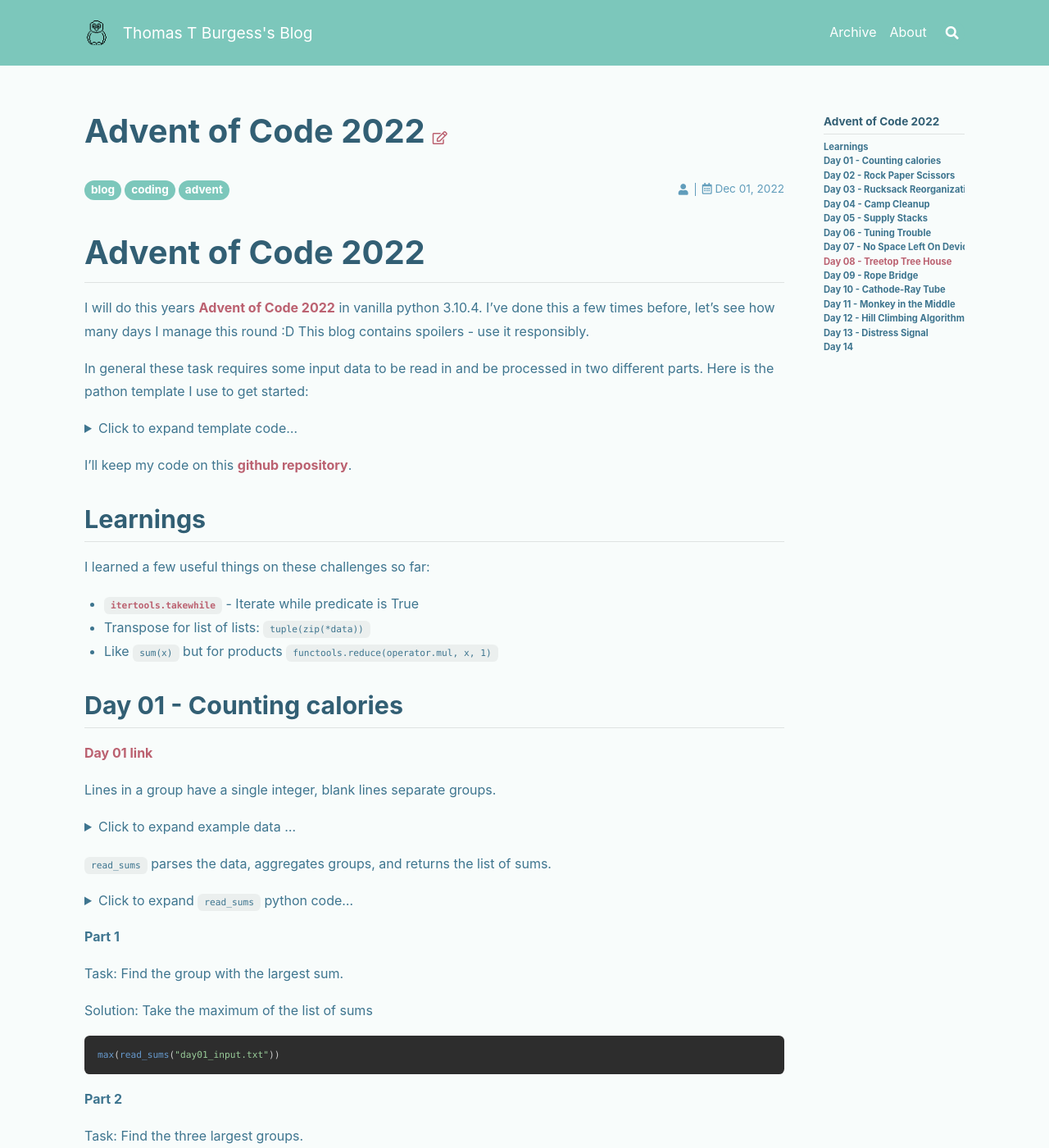
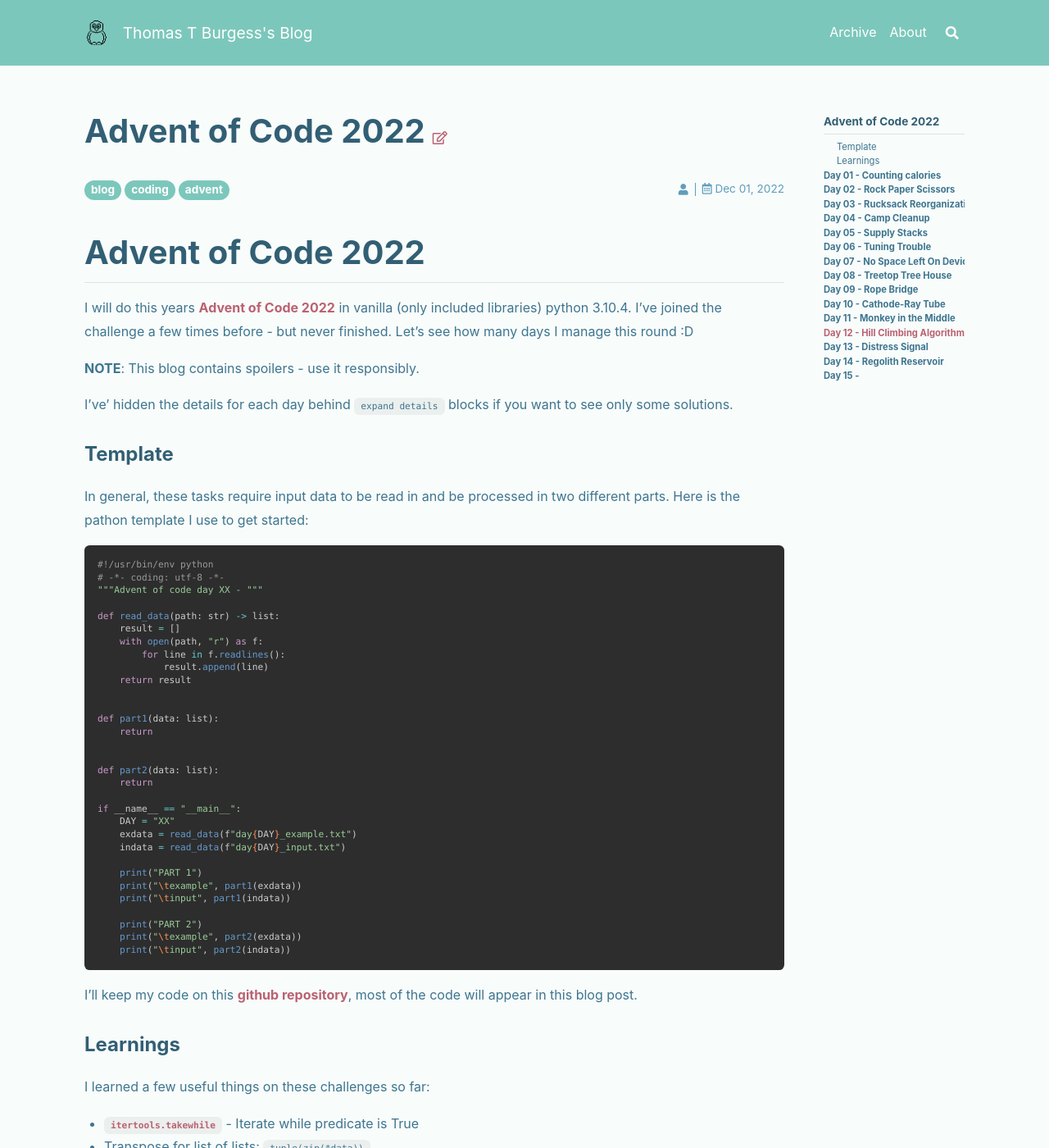
Before and after one commit to thomasburgess/thomasburgess.github.io, a Jekyll site: the page built from _posts/2022-12-01-aoc22.md, in a window 1280 px wide and 1400 px high. Shown: the whole window at 82% size. Built offline with Jekyll 4.4.1, drawn with Linux system fonts in a browser that asks for light colours; nearby versions of some CDN libraries; comment, search, counter and statistics services are not loaded; some of the changed text lies outside the part shown.

Commit message:
aoc2022: update design

````diff
--- a/_posts/2022-12-01-aoc22.md
+++ b/_posts/2022-12-01-aoc22.md
@@ -14,11 +14,18 @@
 
 # Advent of Code 2022
 
-I will do this years [Advent of Code 2022](https://adventofcode.com/2022) in vanilla python 3.10.4. I've done this a few times before, let's see how many days I manage this round :D This blog contains spoilers - use it responsibly.
+I will do this years [Advent of Code 2022](https://adventofcode.com/2022) in vanilla (only included libraries) python 3.10.4.
+I've joined the challenge a few times before - but never finished.
+Let's see how many days I manage this round :D
 
-In general these task requires some input data to be read in and be processed in two different parts. Here is the pathon template I use to get started:
+**NOTE**: This blog contains spoilers - use it responsibly.
 
-{% details Click to expand template code... %}
+I've' hidden the details for each day behind `expand details` blocks if you want to see only some solutions.
+
+### Template
+
+In general, these tasks require input data to be read in and be processed in two different parts. Here is the pathon template I use to get started:
+
 ```python
 #!/usr/bin/env python
 # -*- coding: utf-8 -*-
@@ -31,37 +38,48 @@
             result.append(line)
     return result
 
+
+def part1(data: list):
+    return
+
+
+def part2(data: list):
+    return
+
 if __name__ == "__main__":
-    exdata = read_data("dayXX_example.txt")
-    indata = read_data("dayXX_input.txt")
+    DAY = "XX"
+    exdata = read_data(f"day{DAY}_example.txt")
+    indata = read_data(f"day{DAY}_input.txt")
 
     print("PART 1")
-    print("example", part1(exdata))
-    print("input", part1(indata))
+    print("\texample", part1(exdata))
+    print("\tinput", part1(indata))
 
     print("PART 2")
-    print("example", part2(exdata))
-    print("input", part2(indata))
+    print("\texample", part2(exdata))
+    print("\tinput", part2(indata))
 ```
-{% enddetails %}
 
-I'll keep my code on this [github repository](https://github.com/thomasburgess/advent2022).
+I'll keep my code on this [github repository](https://github.com/thomasburgess/advent2022), most of the code will appear in this blog post.
 
-## Learnings
+### Learnings
 
 I learned a few useful things on these challenges so far:
 
 * [`itertools.takewhile`](https://docs.python.org/3.8/library/itertools.html#itertools.takewhile) - Iterate while predicate is True
 - Transpose for list of lists: `tuple(zip(*data))`
 - Like `sum(x)` but for products `functools.reduce(operator.mul, x, 1)`
+* The use of [`functools.cmp_to_key`](https://docs.python.org/3/library/functools.html#functools.cmp_to_key) and key functions to change how `sort`, `max`, and similar functions work in python
+
 
 ## Day 01 - Counting calories
 
 [Day 01 link](https://adventofcode.com/2022/day/1)
 
+{% details Click to expand Day01 solution %}
+
 Lines in a group have a single integer, blank lines separate groups.
 
-{% details Click to expand example data ... %}
 ```
 1000
 2000
@@ -78,12 +96,9 @@
 
 10000
 ```
-{% enddetails %}
-
 
 `read_sums` parses the data, aggregates groups, and returns the list of sums.
 
-{% details Click to expand `read_sums` python code... %}
 ```python
 def read_sums(path):
     result = [0]  # Start with single empty sum
@@ -95,7 +110,6 @@
             result[-1] = result[-1] + int(line)
     return result
 ```
-{% enddetails %}
 
 **Part 1**
 
@@ -117,25 +131,27 @@
 sum(sorted(read_sums("day01_input.txt"))[-3:])
 ```
 
+{% enddetails %}
+
+
 ## Day 02 - Rock Paper Scissors
 
 [Day 02 link](https://adventofcode.com/2022/day/2)
+
+{% details Click to expand Day02 solution %}
 
 Data: rows with games, the first column is the opponent move, and the second is the player move.
 
 Move encoding: Rock, paper, and scissors is A, B, C for opponent, and X, Y, Z for player.
 
-{% details Click to expand example data... %}
 ```
 A Y
 B X
 C Z
 ```
-{% enddetails %}
 
 `read_strats` parses the data and converts character representation to 0, 1, 2
 
-{% details Click to expand `read_strats` python code... %}
 ```python
 def read_strats(path: str) -> list[int]:
     with open(path, "r") as f:
@@ -144,7 +160,6 @@
             for i, j in (x.split() for x in f.readlines())
         ]
 ```
-{% enddetails %}
 
 **Part 1**
 
@@ -154,12 +169,10 @@
 
 The `score` function computes the score for a single game:
 
-{% details Click to expand `score` python code... %}
 ```python
 def score(i, j):
     return j + 1 + [[3, 0, 6], [6, 3, 0], [0, 6, 3]][j][i]
 ```
-{% enddetails %}
 
 With this the total score is
 
@@ -174,12 +187,10 @@
 
 Using `transform` the second column is transformed to the old format:
 
-{% details Click to expand `transform` python code... %}
 ```python
 def transform(i, j):
     return [[2, 0, 1], [0, 1, 2], [1, 2, 0]][j][i]
 ```
-{% enddetails %}
 
 and then the total score (using part1 on the transformed data) is
 
@@ -188,13 +199,16 @@
     return part1(map(lambda x: (x[0], transform(*x)), strats))
 ```
 
+{% enddetails %}
+
 ## Day 03 - Rucksack Reorganization
 
 [Day 03 link](https://adventofcode.com/2022/day/3)
 
+{% details Click to expand Day03 solution %}
+
 Each row of data is a rucksack with a string of characters `[a-zA-Z]`.
 
-{% details Click to expand example data... %}
 ```
 vJrwpWtwJgWrhcsFMMfFFhFp
 jqHRNqRjqzjGDLGLrsFMfFZSrLrFZsSL
@@ -203,20 +217,16 @@
 ttgJtRGJQctTZtZT
 CrZsJsPPZsGzwwsLwLmpwMDw
 ```
-{% enddetails %}
 
 Each character corresponds to a priority: a=1,..., z=27, A=27,..., Z=52.
 
-{% details Click to expand `priority` python code... %}
 ```python
 def priority(c: chr) -> int:
     return (ord(c) - ord("A") + 27) if c.isupper() else (ord(c) - ord("a") + 1)
 ```
-{% enddetails %}
 
 With this sack data is read with `read_sacks`.
 
-{% details Click to expand `read_sacks` python code... %}
 ```python
 def read_sacks(path: str)->list[list[int]]:
     result = []
@@ -225,7 +235,6 @@
             result.append(list(map(priority, line.strip())))
     return result
 ```
-{% enddetails %}
 
 **Part 1**
 
@@ -233,7 +242,6 @@
 
 Part 1 is solved by summing the set intersections of the first and second part of the sacks:
 
-{% details Click to expand `part1` python code... %}
 ```python
 def part1(sacks: list[list[int]]) -> int:
     return sum(
@@ -241,8 +249,6 @@
     )
 
 ```
-{% enddetails %}
-
 
 **Part 2**
 
@@ -250,7 +256,6 @@
 
 This part is solved by summing the intersections of  consecutive sacks, as follows:
 
-{% details Click to expand `part2` python code... %}
 ```python
 def part2(sacks: list[list[int]]) -> int:
     return sum(
@@ -262,15 +267,17 @@
         )
     )
 ```
+
 {% enddetails %}
 
 ## Day 04 - Camp Cleanup
 
 [Day 04 link](https://adventofcode.com/2022/day/4)
 
+{% details Click to expand Day04 solution %}
+
 Each row shows a pair separated by `,`, each entry is a range `low-high`.
 
-{% details Click to expand example data... %}
 ```
 2-4,6-8
 2-3,4-5
@@ -279,11 +286,9 @@
 6-6,4-6
 2-6,4-8
 ```
-{% enddetails %}
 
 With this sack data is read with `read_pairs`.
 
-{% details Click to expand `read_pairs` python code... %}
 ```python
 def read_pairs(path: str):
     result = []
@@ -292,8 +297,6 @@
             result.append(list(map(int, line.replace("-", ",").split(","))))
     return result
 ```
-{% enddetails %}
-
 
 **Part 1**
 
@@ -301,7 +304,6 @@
 
 Solution: check if one pair overlaps the other in either order.
 
-{% details Click to expand `count_contained` python code... %}
 ```python
 def count_contained(pairs: list[list[int]]) -> int:
     return sum(
@@ -312,7 +314,6 @@
         )
     )
 ```
-{% enddetails %}
 
 **Part 2**
 
@@ -320,7 +321,6 @@
 
 Solution: Check if range bounds overlap in any way
 
-{% details Click to expand `count_contained` python code... %}
 ```python
 def count_overlaps(pairs: list[list[int]]) -> int:
     return sum(
@@ -331,15 +331,19 @@
         )
     )
 ```
+
 {% enddetails %}
 
 ## Day 05 - Supply Stacks
 
-[Day 05 link](https://adventofcode.com/2022/day/6)
+[Day 05 link](https://adventofcode.com/2022/day/5)
+
+For me the whole challenge here was to parse the data.
+
+{% details Click to expand Day05 solution %}
 
 The data is split into two parts separated by a blank line. In the first part, stacks of items are listed in columns, with column index on the last row (this index can be ignored). Items are on the form `[X]` where `X` is a single character item id. In the second part a sequence of moves with item count count, source column, destination column are listed.
 
-{% details Click to expand example data... %}
 ```
     [D]
 [N] [C]
@@ -351,11 +355,8 @@
 move 2 from 2 to 1
 move 1 from 1 to 2
 ```
-{% enddetails %}
 
 The two parts are read in and processed with `read_stacks`:
-
-{% details Click to expand `read_stacks` python code... %}
 
 ```python
 def read_stacks(path: str) -> tuple[dict[int, list[chr]], list[list[int]]]:
@@ -377,16 +378,12 @@
 
     return {k + 1: [i for i in v if i] for k, v in stacks.items()}, moves
 ```
-{% enddetails %}
-
 
 **Part 1**
 
 Task: apply the moves and list the top item in the stack
 
 The moves are applied in sequence using `apply_moves`.
-
-{% details Click to expand `apply_moves` python code... %}
 
 ```python
 def apply_moves(
@@ -398,7 +395,6 @@
         stacks[s] = stacks[s][n:]
     return "".join([v[0] for k, v in stacks.items()])
 ```
-{% enddetails %}
 
 The reverse option is used to reorder the stack to work with the specification. For this task `reverse=True`.
 
@@ -406,16 +402,18 @@
 
 Task: same but with different ordering of added items.
 
-This is solved with `apply_moves` and `reverse=False`.
+This is solved with the same `apply_moves` function with `reverse=False`.
 
+{% enddetails %}
 
 ## Day 06 - Tuning Trouble
 
 [Day 06 link](https://adventofcode.com/2022/day/6)
 
-5 examples are given.
+{% details Click to expand Day06 solution %}
 
-{% details Click to expand example data... %}
+5 examples are given:
+
 ```
 7 mjqjpqmgbljsphdztnvjfqwrcgsmlb
 5 bvwbjplbgvbhsrlpgdmjqwftvncz
@@ -423,13 +421,10 @@
 10 nznrnfrfntjfmvfwmzdfjlvtqnbhcprsg
 11 zcfzfwzzqfrljwzlrfnpqdbhtmscgvjw
 ```
-{% enddetails %}
 
 Task: find message start - the first instance of four different consecutive characters.
 
 Solution: generate the length of the `set` of n character spans until it equals n. For this [`itertools.takewhile`](https://docs.python.org/3.8/library/itertools.html#itertools.takewhile) is very useful.
-
-{% details Click to expand `find_start` python code... %}
 
 ```python
 from itertools import takewhile
@@ -442,17 +437,18 @@
         )
     )
 ```
+Plugging in `n=4` into this gives the correct solution for part 1, and part 2 likewise with `n=14`.
+
 {% enddetails %}
-
-Plugging in `n=4` into this gives the correct solution for part 1, and part 2 likewise with `n=14`.
 
 ## Day 07 - No Space Left On Device
 
 [Day 07 link](https://adventofcode.com/2022/day/7)
 
+{% details Click to expand Day07 solution %}
+
 A file system is explored using `cd` and `ls`. The first `cd` is always to `/` and `ls` are always in current directory. Lines with commands starts with `$`. Listings of directories start with `dir`, and listings of file starts with file size.
 
-{% details Click to expand example data... %}
 ```
 $ cd /
 $ ls
@@ -478,11 +474,9 @@
 5626152 d.ext
 7214296 k
 ```
-{% enddetails %}
 
 The code is read into a tree strucutre of nested dictionaries using `read_tree`. For files the value is the filesize int instead of a dictionary. I based the thinking here on my [Tree Hack blog post](https://thomasburgess.github.io/blog/2021/07/18/tree_hack.html).
 
-{% details Click to expand `read_tree` python code... %}
 ```python
 def read_tree(path: str) -> dict:
     tree = {}
@@ -503,11 +497,9 @@
                     t = t[c]
     return tree
 ```
-{% enddetails %}
 
 with the tree structure in place, one can traverse the tree and collect the total size of each directory.
 
-{% details Click to expand `read_tree` python code... %}
 ```python
 def dir_size(tree: dict, base: str = "/") -> dict:
     result = {base: 0}
@@ -521,7 +513,6 @@
         result[base] += t[key]
     return result
 ```
-{% enddetails %}
 
 The data input for the problems is the output of `dir_size(read_data("input.txt"))`.
 
@@ -531,12 +522,10 @@
 
 Solution: sum sizes ignoring anything smaller than the threshold:
 
-{% details Click to expand `part1` python code... %}
 ```python
 def part1(data: dict, thresh=100000) -> int:
     return sum(v for k, v in data.items() if v < 100000)
 ```
-{% enddetails %}
 
 **Part 2**
 
@@ -544,21 +533,21 @@
 
 Solution: Take smallest element of items where `70000000-used+size>30000000`
 
-{% details Click to expand `part2` python code... %}
 ```python
 def part2(data: dict, total=70000000, req=30000000) -> int:
     return min(v for k, v in data.items() if total - data["/"] + v > req)
 ```
+
 {% enddetails %}
-
 
 ## Day 08 - Treetop Tree House
 
 [Day 08 link](https://adventofcode.com/2022/day/8)
 
+{% details Click to expand Day08 solution %}
+
 Data are heights of trees on a square grid.
 
-{% details Click to expand example data... %}
 ```
 30373
 25512
@@ -566,19 +555,15 @@
 33549
 35390
 ```
-{% enddetails %}
 
 The maps are read into a list of list of ints.
 
-{% details Click to expand `read_map` python code... %}
 ```python
 def read_map(path: str) -> tuple[tuple[int]]:
     """Read in data into 2D int array"""
     with open(path, "r") as f:
         return tuple(tuple(map(int, i.strip())) for i in f.readlines())
 ```
-{% enddetails %}
-
 
 **Part 1**
 
@@ -588,7 +573,6 @@
 The count is found as the sum of True values in a visibility matrix
 made by OR-ing together partial visibility matrices for each direction.
 
-{% details Click to expand `part1` python code... %}
 ```python
 def T(data: tuple[tuple[int]]) -> tuple[tuple[int]]:
     """Transpose list of lists"""
@@ -619,7 +603,6 @@
     """Sum visibilities"""
     return sum(sum(i) for i in visibility(data))
 ```
-{% enddetails %}
 
 **Part 2**
 
@@ -629,7 +612,6 @@
 
 This task took quite some time to debug, I think I didn't parse the instructions correctly...
 
-{% details Click to expand `part1` python code... %}
 ```python
 def count(v0: int, v: list[int]) -> int:
     """Count trees"""
@@ -660,15 +642,17 @@
             )
     return maxx
 ```
+
 {% enddetails %}
 
 ## Day 09 - Rope Bridge
 
 [Day 09 link](https://adventofcode.com/2022/day/9)
 
+{% details Click to expand Day09 solution %}
+
 Input data consists of moves with a direction (U,D,R,L) and a number of steps
 
-{% details Click to expand example data... %}
 ```
 R 4
 U 4
@@ -679,11 +663,9 @@
 L 5
 R 2
 ```
-{% enddetails %}
 
 The task is to move the head of a rope according to the moves, and track how the tail trails.
 
-{% details Click to expand `read_moves` python code... %}
 ```python
 def read_moves(path: str) -> list[tuple[str, int]]:
     with open(path, "r") as f:
@@ -691,11 +673,9 @@
             map(lambda x: (x[0], int(x[1])), (line.split() for line in f.readlines()))
         )
 ```
-{% enddetails %}
 
 The solution for part2 also solves part1 so I refactored simualte accordingly. As I had several bugs, I added a handy printer function to print the rope and locations visited by the tile:
 
-{% details Click to expand the `printer`python code... %}
 ```python
 def printer(x: list[list[int]], hashes: bool = False):
     c = ["#" if hashes else str(i) for i in range(len(x))]
@@ -715,11 +695,9 @@
             )
         )
 ```
-{% enddetails %}
 
 The simulation is fairly straight forward, once you decode the instructions...
 
-{% details Click to expand the solution python code... %}
 ```python
 def sign(x: int) -> int:
     return (x > 0) - (x < 0)
@@ -749,6 +727,14 @@
         printer(list(list(x) for x in visited), hashes=True)
     return len(visited)
 ```
+
+With this code the solutions are comptuted by running:
+
+```python
+print("part 1:", read_moves("input.txt"), 1)
+print("part 2:",read_moves("input.txt"), 9)
+```
+
 {% enddetails %}
 
 The printer gives this expected output for the tail visits for the longer example in part 2.
@@ -767,14 +753,12 @@
 .........########.....
 ```
 
-With this code the solutions are comptuted by running:
-
-```python
-print("part 1:", read_moves("input.txt"), 1)
-print("part 2:",read_moves("input.txt"), 9)
-```
 
 ## Day 10 - Cathode-Ray Tube
+
+[Day 10 link](https://adventofcode.com/2022/day/10)
+
+{% details Click to expand Day10 solution %}
 
 Data is instruction lists with `noop` (takes 1 cycle) and `addx` (takes 2 cycles). `addx dx` adds `dx` to the register x.
 
@@ -786,7 +770,6 @@
 
 The data is parsed to `cycle` count and `dx` for each instruction in `read_program`.
 
-{% details Click to expand `read_program` python code... %}
 ```python
 def read_program(path: str) -> list[tuple[int, int]]:
     with open(path, "r") as f:
@@ -795,11 +778,9 @@
             for l in f.readlines()
         ]
 ```
-{% enddetails %}
 
 Next, the program is executed using `run_program`to track `cycle` count and `x` after each instructions. `x` starts at 1.
 
-{% details Click to expand `run_program` python code... %}
 ```python
 def run_program(prog: list[tuple[int, int]], x: int = 1) -> list[tuple[int, int]]:
     y = [[0, x]]
@@ -807,7 +788,6 @@
         y.append((y[-1][0] + dt, y[-1][1] + dx))
     return y
 ```
-{% enddetails %}
 
 **Part 1**
 
@@ -815,7 +795,6 @@
 
 The result is obtained by applying `part1` to the output of `run_program`.
 
-{% details Click to expand `part1` python code... %}
 ```python
 def part1(out: list[tuple[int, int]]) -> int:
     result = 0
@@ -824,8 +803,6 @@
         result += x
     return result
 ```
-{% enddetails %}
-
 
 **Part 2**
 
@@ -833,7 +810,6 @@
 
 The result is obtained by applying `part2` to the output of `run_program`.
 
-{% details Click to expand `part2` python code... %}
 ```python
 def part2(prog: list[tuple[int, int]]) -> str:
     idx = 0
@@ -846,6 +822,7 @@
             idx += 1
     return "\n".join("".join(result[i * 40 : (i + 1) * 40]) for i in range(6))
 ```
+
 {% enddetails %}
 
 This part is very satisfying as you get nice output! For the example:
@@ -871,9 +848,11 @@
 
 ## Day 11 - Monkey in the Middle
 
+[Day 11 link](https://adventofcode.com/2022/day/11)
+
+{% details Click to expand Day11 solution %}
+
 Monkeys process their stack of worries and perform an operation on them, divides the results, and passes it on to another monkey depending on divisibility.
-
-{% details Click to expand example data... %}
 
 ```
 Monkey 0:
@@ -892,11 +871,9 @@
 
 ...
 ```
-{% enddetails %}
 
 I read the data with the `read_monkey`. This function defines the operation and test as lambdas to be applied later. If `divby` is 1 the `//` at the end of the operation is avoided altogether (useful in part 2). Inspected is a counter that should be incremented for every action the monkey takes.
 
-{% details Click to expand `read_monkeys` python code... %}
 ```python
 def read_monkeys(path: str, divby: int = 3) -> list[dict]:
     result = []
@@ -931,11 +908,9 @@
             )
     return result
 ```
-{% enddetails %}
 
 In `run_monkeys` each monkey is evaulated in several rounds. The `mod` argument keeps worry from going too large in part2.
 
-{% details Click to expand `run_monkeys` python code... %}
 ```python
 def run_monkeys(monkeys: list[dict], rounds=20, mod=1):
     for r in range(rounds):
@@ -947,13 +922,11 @@
                 monkeys[m["test"](x)]["stack"].append(x % mod)
     return monkeys
 ```
-{% enddetails %}
 
 **Part 1**
 
 Find the product of the inspection count of the two busiest monkeys after 20 rounds, using `divby=3`.
 
-{% details Click to expand `part1` python code... %}
 ```python
 def prod(x):
     return reduce(operator.mul, x, 1)
@@ -963,25 +936,29 @@
 
 print("Part 1: ", monkey_biz(run_monkeys(read_monkeys("input.txt", divby=3), rounds=20)))
 ```
-{% enddetails %}
 
 **Part 2**
 
 The initial version of part1 was very very slow, I never bothered running it for more than 800 rounds. This is because the worries becomes huge. The solution is to apply the modulus product over all monkeys, using the `mod` setting in `run_monkeys` (I had to consult some forums to get that right).
 
-{% details Click to expand `part2` python code... %}
 ```python
 mod = prod([m["mod"] for m in monkeys])
 monkeys = run_monkeys(monkeys=monkeys, rounds=rounds, mod=mod)
 print("Part 2:", monkey_biz(monkeys))
 ```
+
 {% enddetails %}
 
 ## Day 12 - Hill Climbing Algorithm
 
+[Day 12 link](https://adventofcode.com/2022/day/12)
+
+This was easily my favourite entry so far!
+
+{% details Click to expand Day12 solution %}
+
 The data is a heightfield, with height as char: a(lowest) to z(highest). The path starts at S (height=a), and ends at E (height=z).
 
-{% details Click to expand example data ... %}
 ```
 Sabqponm
 abcryxxl
@@ -989,12 +966,10 @@
 acctuvwj
 abdefghi
 ```
-{% enddetails %}
 
 The function `read_map` parses the input integer heights (with a=0), extracts the start and end point, and gets the map size m x n. With `make_graph` the map is turned into an adjeceny graph, ensuring map bounds are kept and no steps are taken up more than 1 height unit. With this, `bfs` is implemented - a vanilla
 [Breadth First Search](https://en.wikipedia.org/wiki/Breadth-first_search) to find the shortest path from S to E. I found the [deque](https://docs.python.org/3/library/collections.html#collections.deque) being sufficiently fast for both parts.
 
-{% details Click to expand python code... %}
 ```python
 import collections
 
@@ -1045,13 +1020,11 @@
             done.add(n)
     return None
 ```
-{% enddetails %}
 
 **Part 1**
 
 Part one is solved by the following code:
 
-{% details Click to expand `part1` python code... %}
 ```python
 def part1(path):
     data, start, end, n, m = read_map(path)
@@ -1059,7 +1032,6 @@
     sol = bfs(graph, start, end)
     return len(sol) - 1
 ```
-{% enddetails %}
 
 This is what the solution looks like:
 
@@ -1067,12 +1039,10 @@
 ![](/assets/images/2022-12-01/day12_input_part1.png){: #figure-1 width="95%" alt="Solution ot part 1."}
 {% endfigure %}
 
-
 **Part 2**
 
 In part 2, any point at height `a` is used as the starting point.
 
-{% details Click to expand `part1` python code... %}
 ```python
 def part2(path):
     data, start, end, n, m = read_map(path)
@@ -1086,6 +1056,7 @@
             best = len(sol) - 1
     return best - 1
 ```
+
 {% enddetails %}
 
 This is what the solution looks like:
@@ -1097,9 +1068,12 @@
 
 ## Day 13 - Distress Signal
 
+[Day 13 link](https://adventofcode.com/2022/day/13)
+
+{% details Click to expand Day13 solution %}
+
 Data are pairs of nested lists separated by blanks
 
-{% details Click to expand example data... %}
 ```
 [1,1,3,1,1]
 [1,1,5,1,1]
@@ -1107,11 +1081,9 @@
 [[1],[2,3,4]]
 [[1],4]
 ```
-{% enddetails %}
 
 This data is parsed to python lists in `read_pairs`.
 
-{% details Click to expand `read_pairs` python code... %}
 ```python
 def read_pairs(path: str) -> list:
     with open(path, "r") as f:
@@ -1121,7 +1093,6 @@
             for i in range(0, len(lines), 3)
         ]
 ```
-{% enddetails %}
 
 **Part 1**
 
@@ -1129,7 +1100,6 @@
 
 The comparison is done in `compare`. If anything is found in or out of order the comparison stops and returns the results. Pairs of `int` are in order if `left < right` and out of order `right < left`. List pairs are iterated over sequentially, integer items are compared like above, and the procedure is recursed for list items. Mixed pairs are comnverted to list pairs. If the left list still has items remaining the pair is ìn order, and if the right list still has items remaining it is out of order.
 
-{% details Click to expand `part1` python code... %}
 ```python
 def compare(left, right):
     for l, r in zip(left, right):
@@ -1148,13 +1118,14 @@
 def part1(pairs):
     return sum(i for i, pair in enumerate(pairs, 1) if compare(pair[0], pair[1]))
 ```
-{% enddetails %}
 
 **Part 2**
 
 Task: flatten pairs, add items `[[2]]` and `[[6]]`, sort according to `compare`, and find the product of indices of `[[2]]` and `[[6]]`.
 
-{% details Click to expand `part2` python code... %}
+Here I use [`functools.cmp_to_key`](https://docs.python.org/3/library/functools.html#functools.cmp_to_key) to turn `compare` into a  [key function](https://docs.python.org/3/glossary.html#term-key-function).
+
+
 ```python
 import functools
 import operator
@@ -1169,10 +1140,21 @@
     )
     return prod([i for i, c in enumerate(q, 1) if c in ([[2]], [[6]])])
 ```
-{% enddetails %}
 
 Somehow my comparator only works in negative, but it does work :)
 
-## Day 14
+{% enddetails %}
+
+## Day 14 - Regolith Reservoir
+
+[Day 14 link](https://adventofcode.com/2022/day/14)
+
+{% details Click to expand Day14 solution %}
 
 **Not yet**
+
+{% enddetails %}
+
+## Day 15 -
+
+**Not yet**
````
